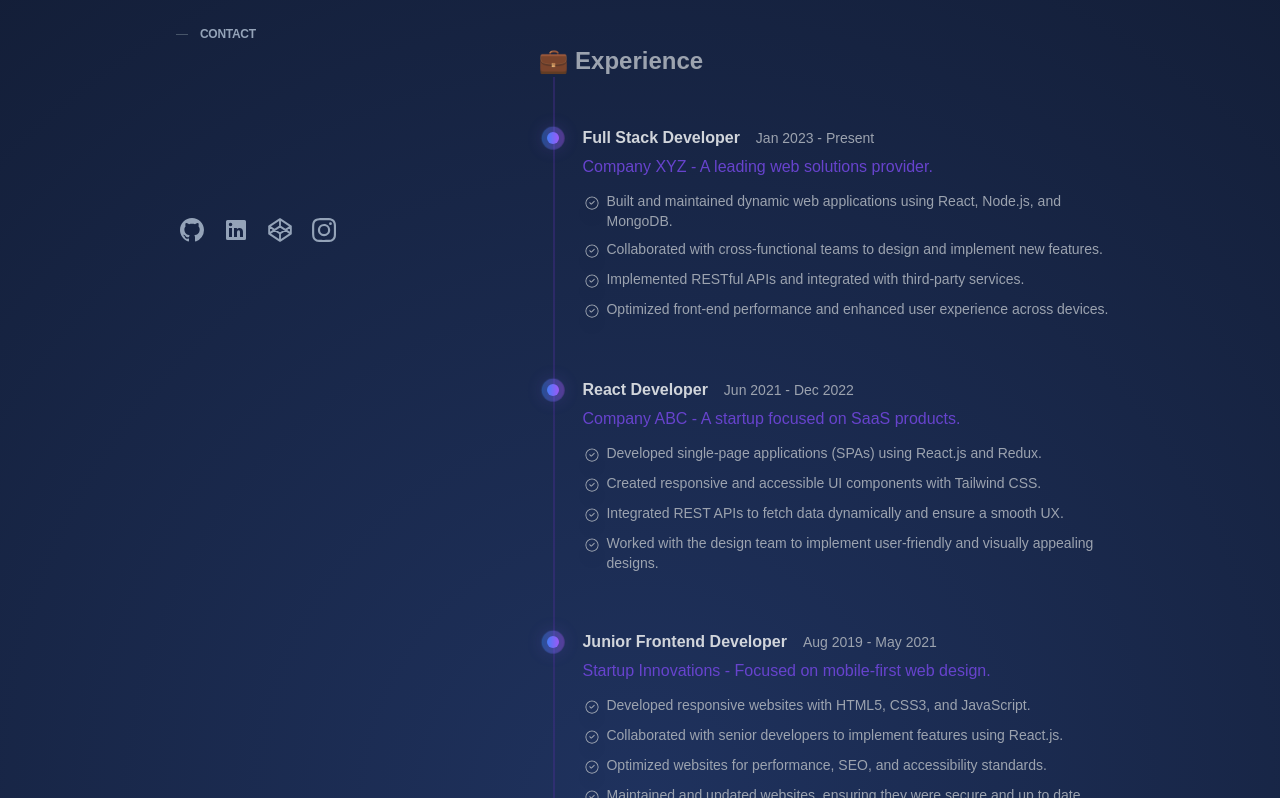
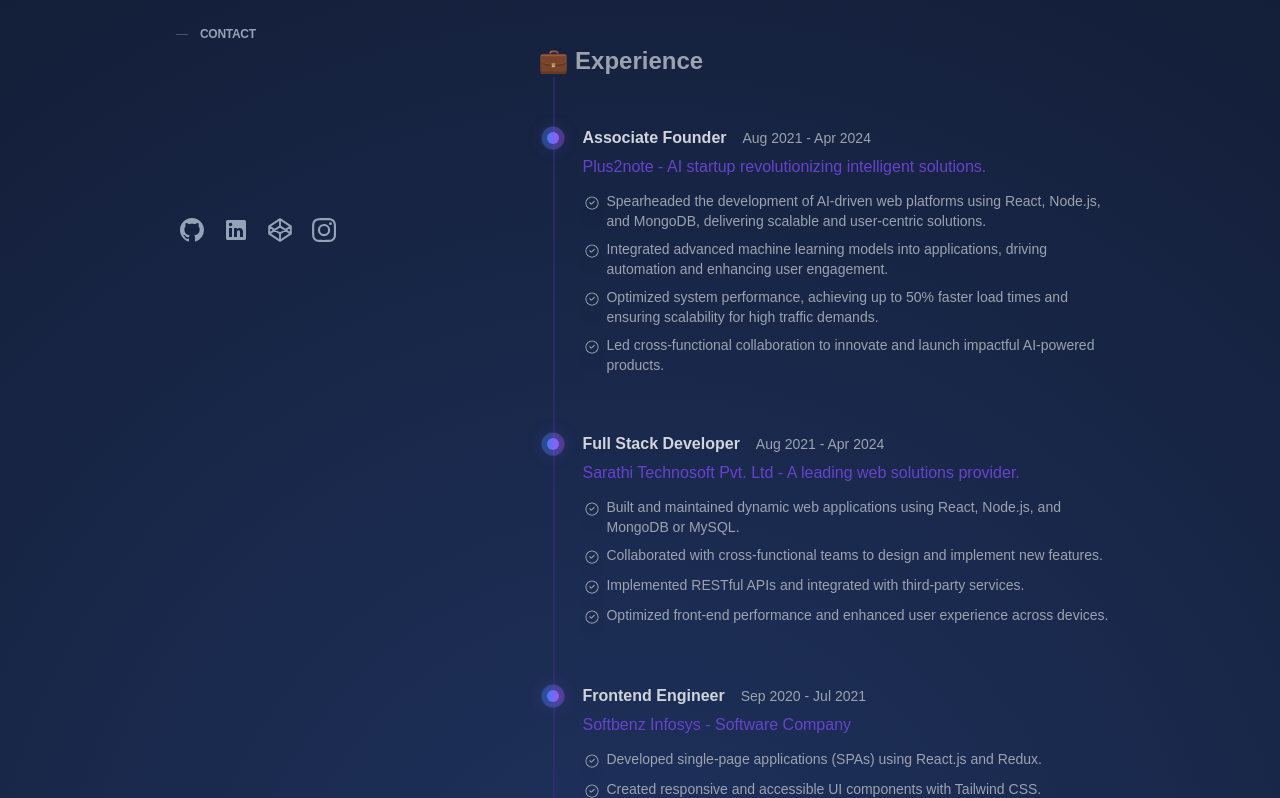
Before and after one commit to pradipchaudhary/portfolio.v3, a Next.js app: page / in a window 1280 px wide. Shown: the part 462-1260 px from the top of the page. Built offline with nearby package versions, Linux system fonts and the light colour scheme.

Commit message:
feat: experiences added

```diff
--- a/src/components/Experience.tsx
+++ b/src/components/Experience.tsx
@@ -95,12 +95,25 @@ const Experience: React.FC = () => {
     // Experience data array
     const experiences = [
         {
+            title: "Associate Founder",
+            company: "Plus2note",
+            period: "Aug 2021 - Apr 2024",
+            description: "AI startup revolutionizing intelligent solutions.",
+            responsibilities: [
+                "Spearheaded the development of AI-driven web platforms using React, Node.js, and MongoDB, delivering scalable and user-centric solutions.",
+                "Integrated advanced machine learning models into applications, driving automation and enhancing user engagement.",
+                "Optimized system performance, achieving up to 50% faster load times and ensuring scalability for high traffic demands.",
+                "Led cross-functional collaboration to innovate and launch impactful AI-powered products.",
+            ],
+            markerColor: "bg-teal-400",
+        },
+        {
             title: "Full Stack Developer",
-            company: "Company XYZ",
-            period: "Jan 2023 - Present",
+            company: "Sarathi Technosoft Pvt. Ltd",
+            period: "Aug 2021 - Apr 2024",
             description: "A leading web solutions provider.",
             responsibilities: [
-                "Built and maintained dynamic web applications using React, Node.js, and MongoDB.",
+                "Built and maintained dynamic web applications using React, Node.js, and MongoDB or MySQL.",
                 "Collaborated with cross-functional teams to design and implement new features.",
                 "Implemented RESTful APIs and integrated with third-party services.",
                 "Optimized front-end performance and enhanced user experience across devices.",
@@ -108,10 +121,10 @@ const Experience: React.FC = () => {
             markerColor: "bg-teal-400",
         },
         {
-            title: "React Developer",
-            company: "Company ABC",
-            period: "Jun 2021 - Dec 2022",
-            description: "A startup focused on SaaS products.",
+            title: "Frontend Engineer ",
+            company: "Softbenz Infosys",
+            period: "Sep 2020 - Jul 2021",
+            description: "Software Company",
             responsibilities: [
                 "Developed single-page applications (SPAs) using React.js and Redux.",
                 "Created responsive and accessible UI components with Tailwind CSS.",
@@ -122,12 +135,12 @@ const Experience: React.FC = () => {
         },
         {
             title: "Junior Frontend Developer",
-            company: "Startup Innovations",
-            period: "Aug 2019 - May 2021",
-            description: "Focused on mobile-first web design.",
+            company: "Purwanchal Digital Media Technologies Pvt. Ltd.",
+            period: "Feb 2016 - May 2021",
+            description: "",
             responsibilities: [
                 "Developed responsive websites with HTML5, CSS3, and JavaScript.",
-                "Collaborated with senior developers to implement features using React.js.",
+                "Collaborated with senior developers to implement features using PHP.",
                 "Optimized websites for performance, SEO, and accessibility standards.",
                 "Maintained and updated websites, ensuring they were secure and up to date.",
             ],
```
